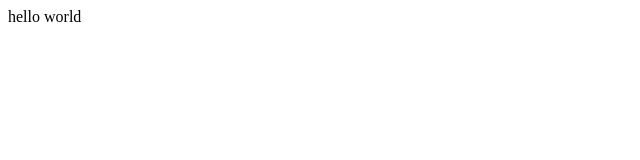
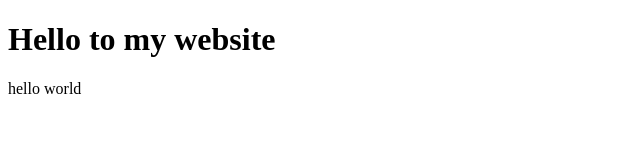
Before and after one commit to falatel/hello, a plain HTML site: page index.html in a window 1280 px wide. Shown: the whole page, without its empty margins (0-640 px from the left). Drawn offline with Linux system fonts and the light colour scheme.

Commit message:
Added a heading

```diff
--- a/index.html
+++ b/index.html
@@ -4,6 +4,7 @@
         <title>hello</title>
     </head>
     <body>
+        <h1>Hello to my website</h1>
         hello world
     </body>
 </html>
```
